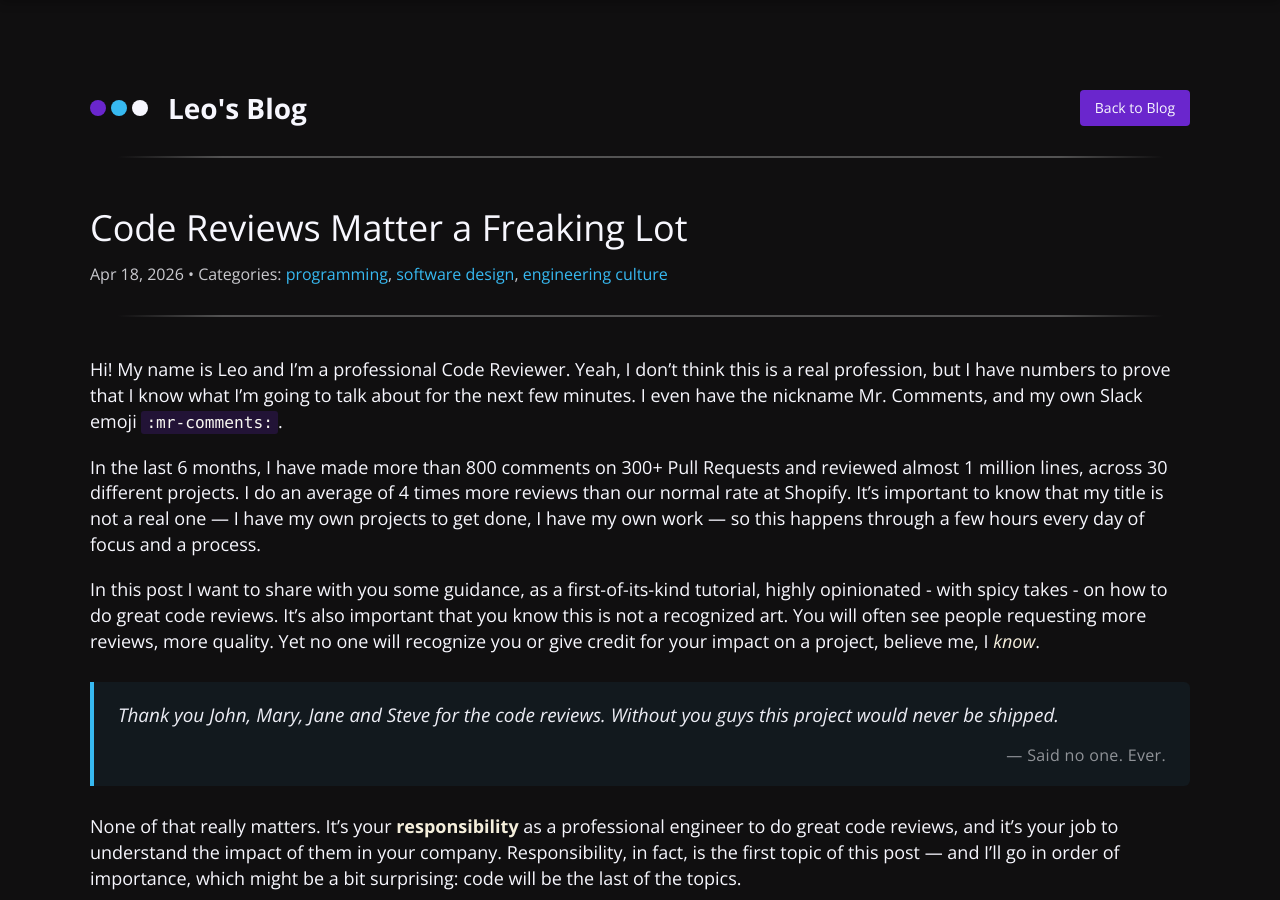
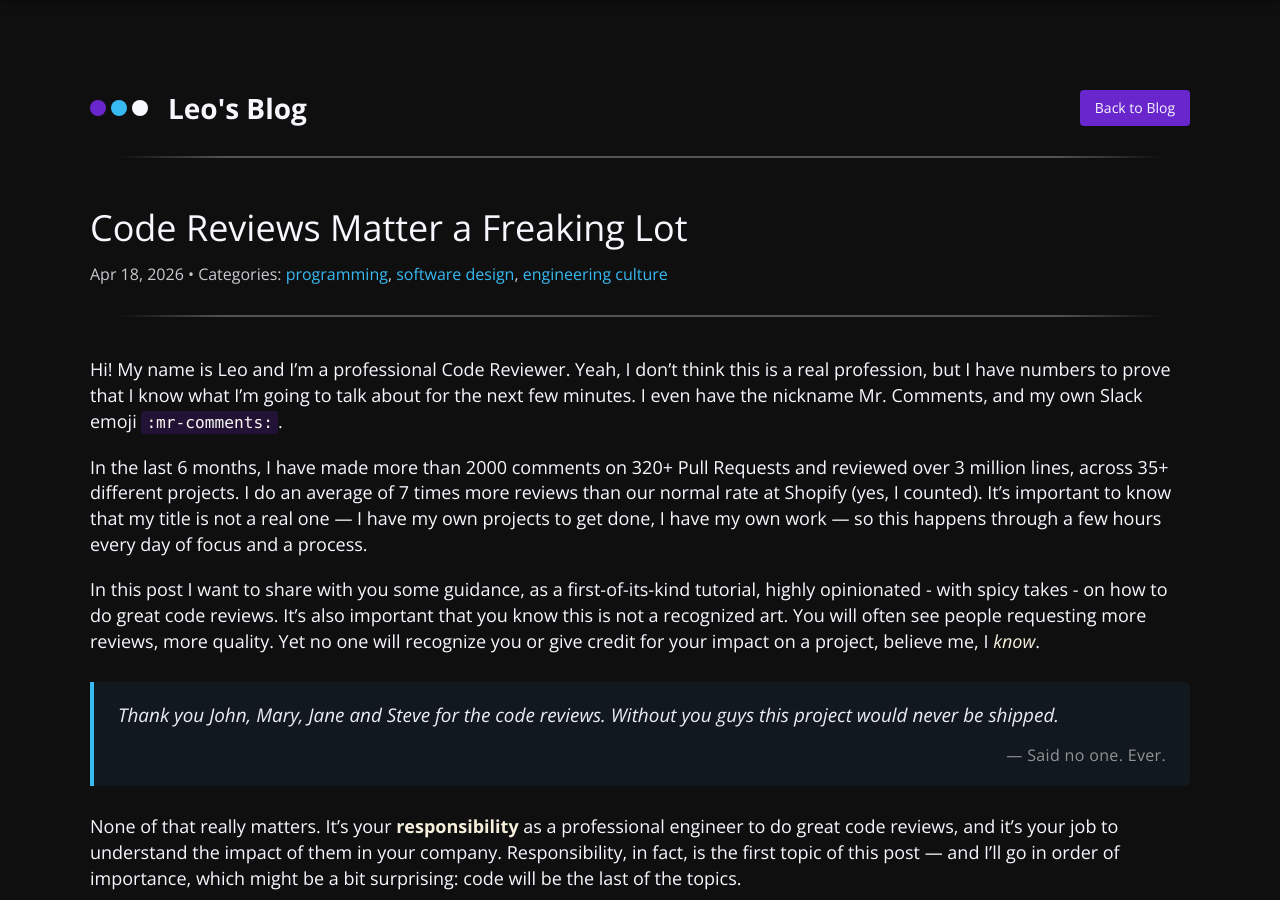
Before and after one commit to dantetekanem/dantetekanem.github.io, a Jekyll site: the page built from _posts/2026-04-18-code-reviews-matter-a-freaking-lot.md, in a window 1280 px wide and 900 px high. Built offline with Jekyll 4.4.1, drawn with Linux system fonts in a browser that asks for light colours.

Commit message:
fixed counts

```diff
--- a/_posts/2026-04-18-code-reviews-matter-a-freaking-lot.md
+++ b/_posts/2026-04-18-code-reviews-matter-a-freaking-lot.md
@@ -8,7 +8,7 @@ tags: [code review, pull requests, clean code, SOLID, testing, mentorship, shopi
 
 Hi! My name is Leo and I'm a professional Code Reviewer. Yeah, I don't think this is a real profession, but I have numbers to prove that I know what I'm going to talk about for the next few minutes. I even have the nickname Mr. Comments, and my own Slack emoji `:mr-comments:`.
 
-In the last 6 months, I have made more than 800 comments on 300+ Pull Requests and reviewed almost 1 million lines, across 30 different projects. I do an average of 4 times more reviews than our normal rate at Shopify. It's important to know that my title is not a real one — I have my own projects to get done, I have my own work — so this happens through a few hours every day of focus and a process.
+In the last 6 months, I have made more than 2000 comments on 320+ Pull Requests and reviewed over 3 million lines, across 35+ different projects. I do an average of 7 times more reviews than our normal rate at Shopify (yes, I counted). It's important to know that my title is not a real one — I have my own projects to get done, I have my own work — so this happens through a few hours every day of focus and a process.
 
 In this post I want to share with you some guidance, as a first-of-its-kind tutorial, highly opinionated - with spicy takes - on how to do great code reviews. It's also important that you know this is not a recognized art. You will often see people requesting more reviews, more quality. Yet no one will recognize you or give credit for your impact on a project, believe me, I _know_.
 
```
Also changed, not shown: 2 other files.
